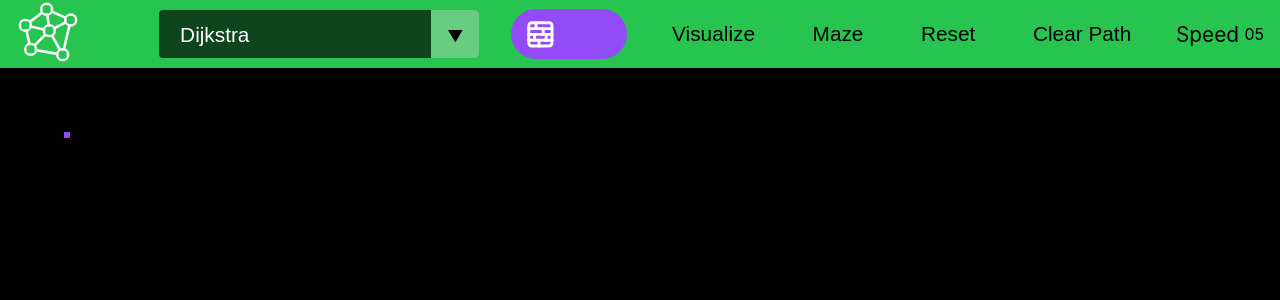
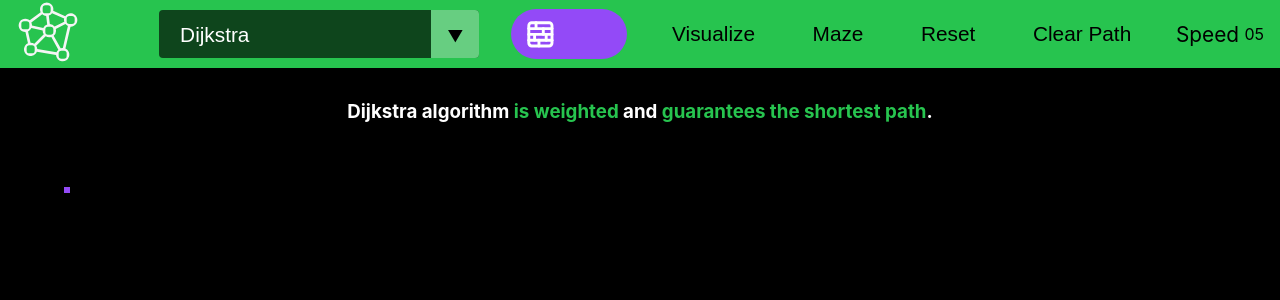
Before and after one commit to Chbmleao/Graph-Algorithms-Visualizer, a React (Create React App) app: page / in a window 1280 px wide. Shown: the top 300 px of the page. Built offline with nearby package versions, Linux system fonts and the light colour scheme; no server answers; some icons are missing.

Commit message:
Add algHasShortPath constant and algorithm description section

```diff
--- a/src/App.js
+++ b/src/App.js
@@ -3,6 +3,7 @@ import axios from "axios";
 
 import Navbar from "./components/Navbar";
 import Table from "./components/Table";
+import AlgorithmDescription from "./components/AlgorithmDescription";
 
 const CELL_COLOR = "#000000";
 const WALL_COLOR = "#934AF7";
@@ -23,6 +24,7 @@ function App() {
   const [speed, setSpeed] = useState(5);
   const [isWeightSelected, setIsWeightSelected] = useState(false);
   const [isAlgWeighted, setIsAlgWeighted] = useState(true);
+  const [algHasShortPath, setAlgHasShortPath] = useState(true);
   const tableRef = useRef();
 
   const deleteAllWalls = async () => {
@@ -99,11 +101,9 @@ function App() {
 
   const handleAlgorithmSelect = (algorithm) => {
     setAlgorithmSelected(algorithm);
-    if (algorithm === "dijkstra") {
-      setIsAlgWeighted(true);
-    } else {
-      setIsAlgWeighted(false);
-    }
+
+    algorithm === "dijkstra" ? setIsAlgWeighted(true) : setIsAlgWeighted(false);
+    algorithm === "dfs" ? setAlgHasShortPath(false) : setAlgHasShortPath(true);
   };
 
   const executeAlgorithm = async (route, coordinates) => {
@@ -239,6 +239,11 @@ function App() {
         onToggleSwitchClick={handleToggleSwitchClick}
         isAlgWeighted={isAlgWeighted}
       />
+      <AlgorithmDescription
+        algAcronym={algorithmSelected}
+        isWeighted={isAlgWeighted}
+        hasShortPath={algHasShortPath}
+      />
       <Table
         cellColors={cellColors}
         setCellColors={setCellColors}
```
